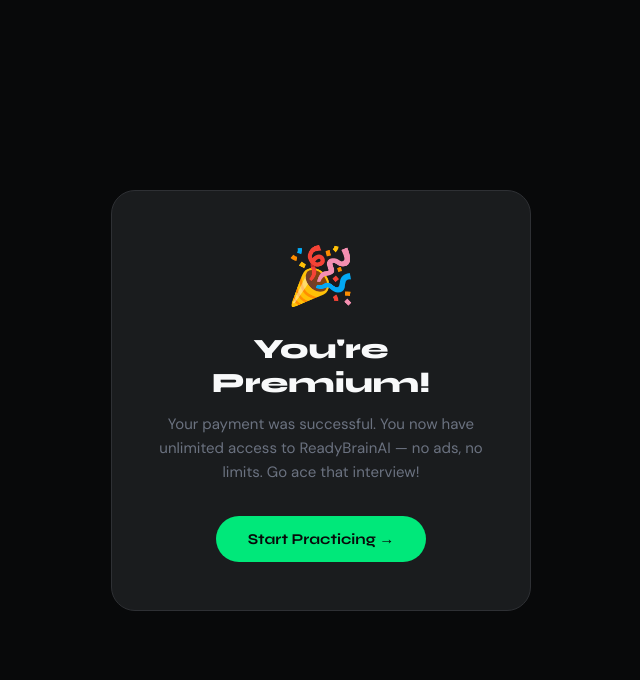
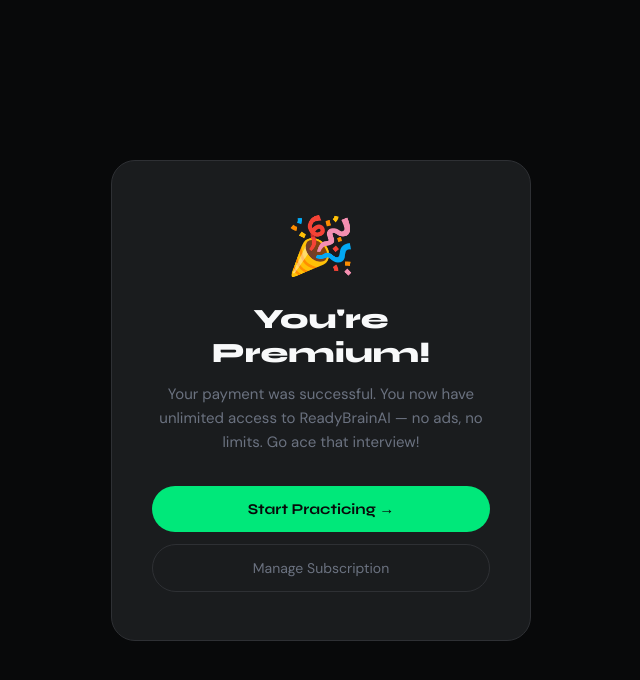
Before and after one commit to readybrain-ai-dev/readybrainai-v1, a Flask app: page /payment-success in a window 1280 px wide. Shown: the top 680 px of the page, without its empty margins (319-959 px from the left). Run offline with Flask 3, Linux system fonts and the light colour scheme; some libraries are stand-ins or nearby versions.

Commit message:
feat: add manage subscription button

```diff
--- a/app.py
+++ b/app.py
@@ -227,6 +227,29 @@ def payment_success():
 @app.route("/payment-cancel")
 def payment_cancel():
     return redirect("/premium")
+
+# ============================
+# 🔧 MANAGE SUBSCRIPTION
+# ============================
+@app.route("/manage-subscription", methods=["POST"])
+def manage_subscription():
+    data = request.get_json() or {}
+    email = data.get("email") or session.get("user_email")
+    if not email:
+        return jsonify({"error": "No email"}), 400
+    try:
+        customers = stripe.Customer.list(email=email, limit=1)
+        if not customers.data:
+            return jsonify({"error": "No customer found"}), 404
+        customer_id = customers.data[0].id
+        portal = stripe.billing_portal.Session.create(
+            customer=customer_id,
+            return_url="https://readybrainai.com/premium"
+        )
+        return jsonify({"url": portal.url})
+    except Exception as e:
+        print("❌ Portal error:", str(e))
+        return jsonify({"error": str(e)}), 500
 
 # ============================
 # 🔔 STRIPE WEBHOOK
--- a/templates/success.html
+++ b/templates/success.html
@@ -41,7 +41,7 @@
             margin-bottom: 32px;
         }
         .btn {
-            display: inline-block;
+            display: block;
             padding: 14px 32px;
             background: #00e87a;
             color: #08090a;
@@ -51,8 +51,26 @@
             border-radius: 999px;
             text-decoration: none;
             transition: background 0.2s;
+            margin-bottom: 12px;
+            border: none;
+            cursor: pointer;
+            width: 100%;
         }
         .btn:hover { background: #00c064; }
+        .btn-secondary {
+            display: block;
+            padding: 14px 32px;
+            background: transparent;
+            color: #6b7280;
+            font-family: 'DM Sans', sans-serif;
+            font-size: 14px;
+            border-radius: 999px;
+            border: 1px solid #2e3034;
+            cursor: pointer;
+            width: 100%;
+            transition: all 0.2s;
+        }
+        .btn-secondary:hover { border-color: #6b7280; color: #e8eaed; }
     </style>
 </head>
 <body>
@@ -61,6 +79,27 @@
         <div class="title">You're Premium!</div>
         <p class="msg">Your payment was successful. You now have unlimited access to ReadyBrainAI — no ads, no limits. Go ace that interview!</p>
         <a href="/listen" class="btn">Start Practicing →</a>
+        <button class="btn-secondary" onclick="manageSubscription()">Manage Subscription</button>
     </div>
+
+    <script>
+    async function manageSubscription() {
+        try {
+            const res = await fetch("/manage-subscription", {
+                method: "POST",
+                headers: { "Content-Type": "application/json" },
+                body: JSON.stringify({})
+            });
+            const data = await res.json();
+            if (data.url) {
+                window.location.href = data.url;
+            } else {
+                alert("Could not open subscription portal. Please try again.");
+            }
+        } catch (err) {
+            alert("Something went wrong. Please try again.");
+        }
+    }
+    </script>
 </body>
 </html>
```
